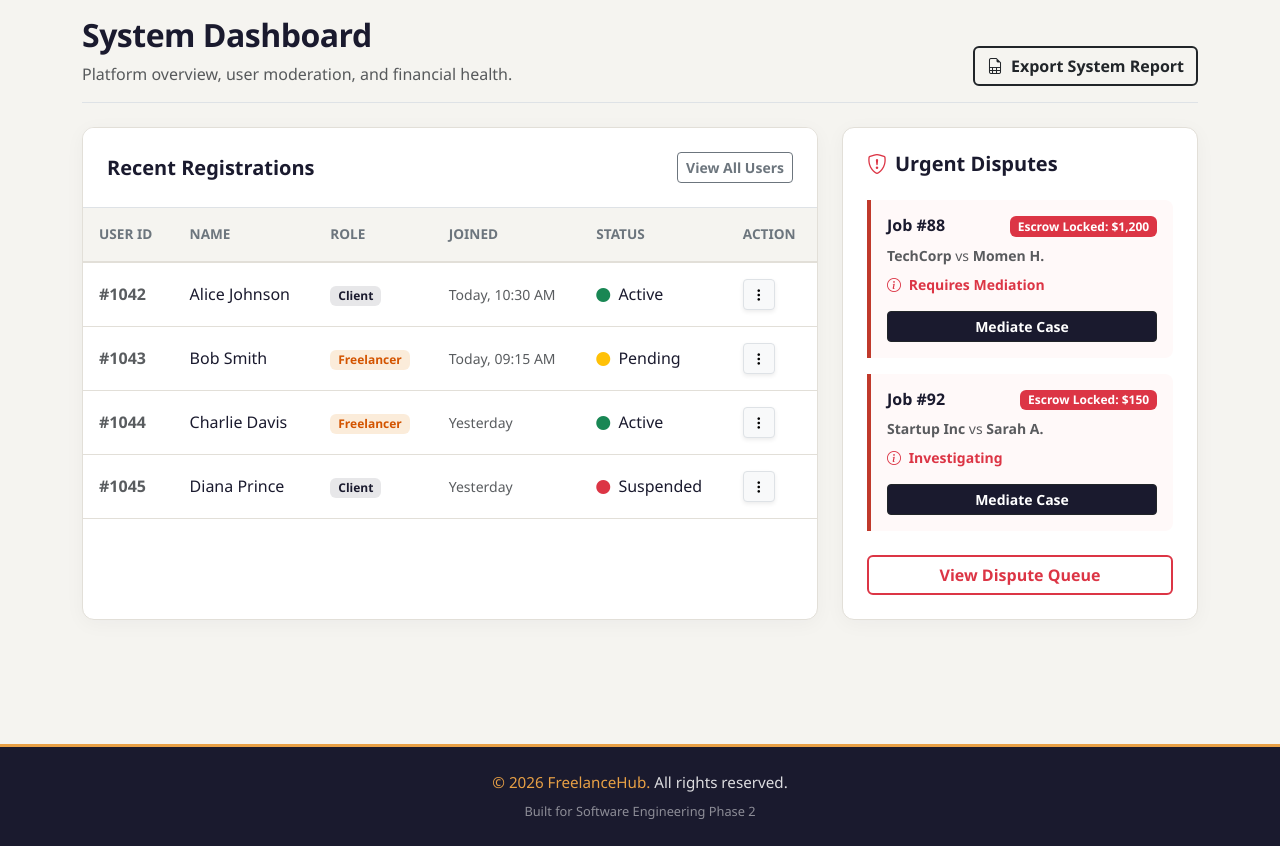
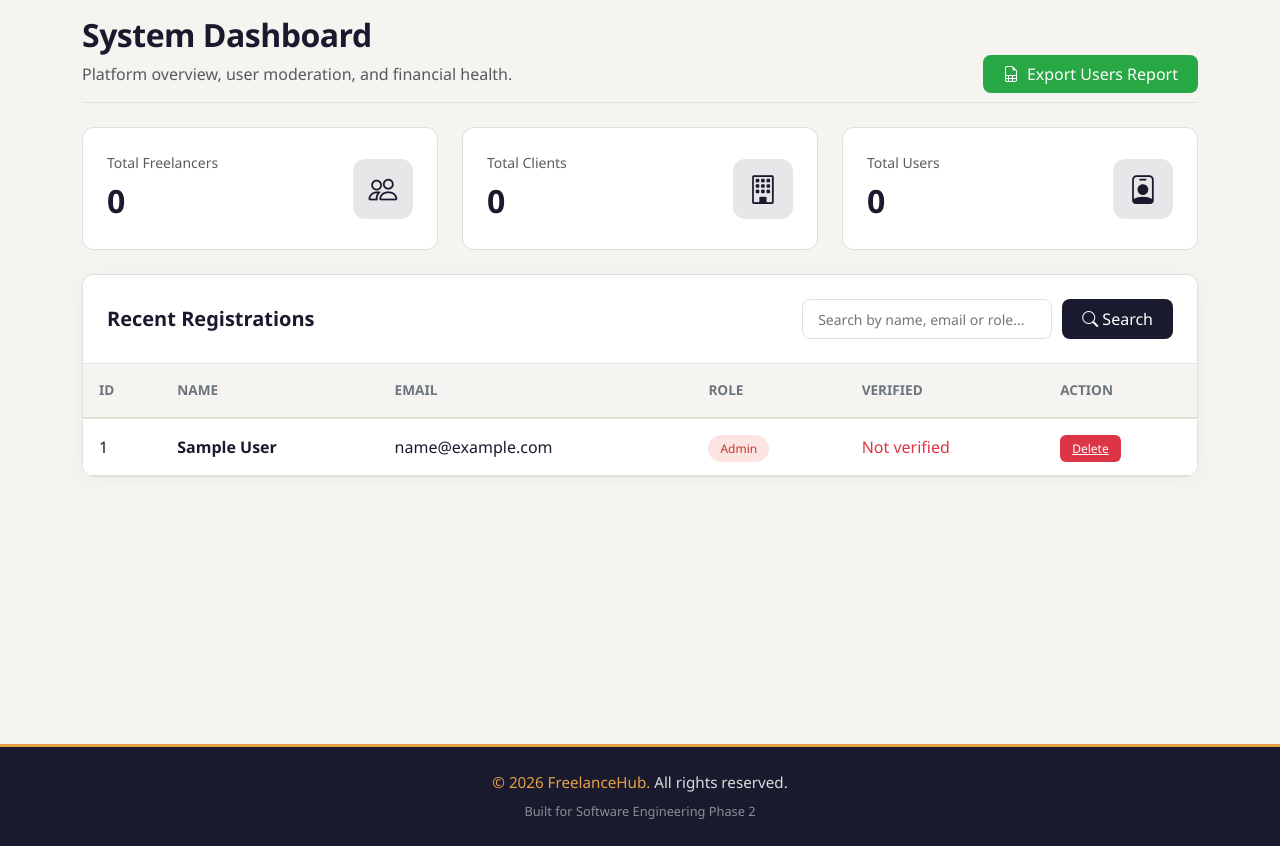
Before and after one commit to momen5406/FreelanceHub-SE-Project, a PHP site: page /views/admin/dashboard.php in a window 1280 px wide. Shown: the part 120-966 px from the top of the page. Run offline with PHP 8.4, Linux system fonts and the light colour scheme; the visitor is signed in with stand-in values (Sample User, id 1).

Commit message:
Update dashboard.php

```diff
--- a/views/admin/dashboard.php
+++ b/views/admin/dashboard.php
@@ -1,25 +1,67 @@
 <?php require_once '../../views/partials/header.php'; ?>
 
 <?php
-// --- CRITICAL SECURITY CHECK ---
-// If a Client or Freelancer tries to type this URL manually, kick them out!
 if (!isset($_SESSION['user_id']) || $_SESSION['role'] !== 'Admin') {
   echo "<div class='container mt-5'><div class='alert alert-danger'>Access Denied. Admin privileges required.</div></div>";
   require_once '../../views/partials/footer.php';
   exit();
 }
 
-$recentUsers = [
-  ['id' => 1042, 'name' => 'Alice Johnson', 'role' => 'Client', 'joined' => 'Today, 10:30 AM', 'status' => 'Active'],
-  ['id' => 1043, 'name' => 'Bob Smith', 'role' => 'Freelancer', 'joined' => 'Today, 09:15 AM', 'status' => 'Pending Review'],
-  ['id' => 1044, 'name' => 'Charlie Davis', 'role' => 'Freelancer', 'joined' => 'Yesterday', 'status' => 'Active'],
-  ['id' => 1045, 'name' => 'Diana Prince', 'role' => 'Client', 'joined' => 'Yesterday', 'status' => 'Suspended'],
-];
+$host = "localhost";
+$user = "root";
+$password = "";
+$database = "freelance_platform";
 
-$disputes = [
-  ['job_id' => 88, 'title' => 'React Native App UI', 'amount' => 1200, 'freelancer' => 'Momen H.', 'client' => 'TechCorp', 'status' => 'Requires Mediation'],
-  ['job_id' => 92, 'title' => 'Logo Design', 'amount' => 150, 'freelancer' => 'Sarah A.', 'client' => 'Startup Inc', 'status' => 'Investigating'],
-];
+$conn = new mysqli($host, $user, $password, $database);
+
+if ($conn->connect_error) {
+  die("Connection failed: " . $conn->connect_error);
+}
+
+if (isset($_GET['delete_id'])) {
+  $delete_id = (int)$_GET['delete_id'];
+  $deleteQuery = "DELETE FROM Users WHERE id = $delete_id";
+  if ($conn->query($deleteQuery)) {
+    echo "<script>alert('User deleted successfully!'); window.location.href='dashboard.php';</script>";
+  } else {
+    echo "<script>alert('Error deleting user!');</script>";
+  }
+}
+
+$search = isset($_GET['search']) ? $conn->real_escape_string($_GET['search']) : '';
+$whereClause = '';
+if (!empty($search)) {
+  $whereClause = "WHERE name LIKE '%$search%' OR email LIKE '%$search%' OR role LIKE '%$search%'";
+}
+
+$recentUsers = [];
+$totalFreelancers = 0;
+$totalClients = 0;
+
+$usersQuery = "SELECT id, name, email, role, is_verified FROM Users $whereClause ORDER BY id DESC LIMIT 50";
+$usersResult = $conn->query($usersQuery);
+
+if ($usersResult && $usersResult->num_rows > 0) {
+  while ($row = $usersResult->fetch_assoc()) {
+    $recentUsers[] = $row;
+  }
+}
+
+$freelancersQuery = "SELECT COUNT(*) as total FROM Users WHERE role = 'Freelancer'";
+$freelancersResult = $conn->query($freelancersQuery);
+if ($freelancersResult && $freelancersResult->num_rows > 0) {
+  $row = $freelancersResult->fetch_assoc();
+  $totalFreelancers = $row['total'];
+}
+
+$clientsQuery = "SELECT COUNT(*) as total FROM Users WHERE role = 'Client'";
+$clientsResult = $conn->query($clientsQuery);
+if ($clientsResult && $clientsResult->num_rows > 0) {
+  $row = $clientsResult->fetch_assoc();
+  $totalClients = $row['total'];
+}
+
+$conn->close();
 ?>
 
 <style>
@@ -62,21 +104,6 @@ $disputes = [
     color: #1a1a2e;
 }
 
-  .icon-jobs {
-    background: rgba(232, 160, 69, 0.15);
-    color: #d35400;
-  }
-
-  .icon-money {
-    background: rgba(46, 204, 113, 0.15);
-    color: #27ae60;
-  }
-
-  .icon-danger {
-    background: rgba(231, 76, 60, 0.15);
-    color: #c0392b;
-  }
-
 .table-fh th {
     background-color: #f5f4f0;
     color: #6c757d;
@@ -98,23 +125,91 @@ $disputes = [
 .badge-role-client {
     background: rgba(26, 26, 46, 0.1);
     color: #1a1a2e;
+    padding: 5px 12px;
+    border-radius: 20px;
+    font-size: 12px;
 }
 
 .badge-role-freelancer {
     background: rgba(232, 160, 69, 0.2);
     color: #d35400;
+    padding: 5px 12px;
+    border-radius: 20px;
+    font-size: 12px;
 }
 
-  .dispute-item {
-    border-left: 4px solid #c0392b;
-    background: rgba(231, 76, 60, 0.03);
-    padding: 1rem;
-    border-radius: 0 8px 8px 0;
-    margin-bottom: 1rem;
+.badge-role-admin {
+    background: rgba(231, 76, 60, 0.15);
+    color: #c0392b;
+    padding: 5px 12px;
+    border-radius: 20px;
+    font-size: 12px;
+}
+
+.search-box {
+    padding: 8px 15px;
+    border: 1px solid #e2dfd8;
+    border-radius: 8px;
+    width: 250px;
+    font-size: 14px;
+}
+
+.btn-search {
+    background: #1a1a2e;
+    color: white;
+    border: none;
+    padding: 8px 20px;
+    border-radius: 8px;
+    margin-left: 10px;
+}
+
+.btn-search:hover {
+    background: #e8a045;
+    color: #1a1a2e;
+}
+
+.btn-delete {
+    background: #dc3545;
+    color: white;
+    border: none;
+    padding: 5px 12px;
+    border-radius: 6px;
+    font-size: 12px;
+    cursor: pointer;
+}
+
+.btn-delete:hover {
+    background: #c82333;
+}
+
+.btn-clear {
+    background: #6c757d;
+    color: white;
+    border: none;
+    padding: 8px 20px;
+    border-radius: 8px;
+    margin-left: 5px;
+}
+
+.btn-clear:hover {
+    background: #5a6268;
+}
+
+.btn-export {
+    background: #28a745;
+    color: white;
+    border: none;
+    padding: 8px 20px;
+    border-radius: 8px;
+    text-decoration: none;
+}
+
+.btn-export:hover {
+    background: #218838;
+    color: white;
 }
 </style>
 
-<!-- Breadcrumbs -->
 <nav aria-label="breadcrumb" class="mb-3 mt-2">
     <ol class="breadcrumb">
         <li class="breadcrumb-item"><a href="/" class="text-muted text-decoration-none">Home</a></li>
@@ -128,95 +223,118 @@ $disputes = [
         <p class="text-muted mb-0">Platform overview, user moderation, and financial health.</p>
     </div>
     <div>
-    <button class="btn btn-outline-dark fw-bold border-2"><i class="bi bi-file-earmark-spreadsheet me-2"></i>Export System Report</button>
+        <a href="export_users.php" class="btn-export">
+            <i class="bi bi-file-earmark-spreadsheet me-2"></i>Export Users Report
+        </a>
     </div>
 </div>
 
-<!-- LOWER SPLIT SCREEN -->
+<div class="row g-4 mb-4">
+    <div class="col-md-4">
+        <div class="admin-metric-card">
+            <div>
+                <div class="text-muted small mb-1">Total Freelancers</div>
+                <div class="fs-2 fw-bold" style="color: #1a1a2e;"><?php echo $totalFreelancers; ?></div>
+            </div>
+            <div class="metric-icon icon-users">
+                <i class="bi bi-people"></i>
+            </div>
+        </div>
+    </div>
+    <div class="col-md-4">
+        <div class="admin-metric-card">
+            <div>
+                <div class="text-muted small mb-1">Total Clients</div>
+                <div class="fs-2 fw-bold" style="color: #1a1a2e;"><?php echo $totalClients; ?></div>
+            </div>
+            <div class="metric-icon icon-users">
+                <i class="bi bi-building"></i>
+            </div>
+        </div>
+    </div>
+    <div class="col-md-4">
+        <div class="admin-metric-card">
+            <div>
+                <div class="text-muted small mb-1">Total Users</div>
+                <div class="fs-2 fw-bold" style="color: #1a1a2e;"><?php echo $totalFreelancers + $totalClients; ?></div>
+            </div>
+            <div class="metric-icon icon-users">
+                <i class="bi bi-person-badge"></i>
+            </div>
+        </div>
+    </div>
+</div>
+
 <div class="row g-4 mb-5">
-
-  <!-- LEFT: Recent Users Table -->
-  <div class="col-xl-8">
+    <div class="col-xl-12">
         <div class="fh-card h-100 overflow-hidden">
-      <div class="p-4 border-bottom bg-white d-flex justify-content-between align-items-center">
+            <div class="p-4 border-bottom bg-white">
+                <div class="d-flex justify-content-between align-items-center">
                     <h5 class="fw-bold mb-0" style="color: #1a1a2e;">Recent Registrations</h5>
-        <a href="/admin/users" class="btn btn-sm btn-outline-secondary fw-bold">View All Users</a>
+                    <form method="GET" action="" class="d-flex">
+                        <input type="text" name="search" class="search-box"
+                            placeholder="Search by name, email or role..."
+                            value="<?php echo htmlspecialchars($search); ?>">
+                        <button type="submit" class="btn-search"><i class="bi bi-search"></i> Search</button>
+                        <?php if (!empty($search)): ?>
+                        <a href="dashboard.php" class="btn-clear"><i class="bi bi-x-circle"></i> Clear</a>
+                        <?php endif; ?>
+                    </form>
+                </div>
             </div>
             <div class="table-responsive">
                 <table class="table table-fh mb-0">
                     <thead>
                         <tr>
-              <th>User ID</th>
+                            <th>ID</th>
                             <th>Name</th>
+                            <th>Email</th>
                             <th>Role</th>
-              <th>Joined</th>
-              <th>Status</th>
+                            <th>Verified</th>
                             <th>Action</th>
                         </tr>
                     </thead>
                     <tbody>
+                        <?php if (empty($recentUsers)): ?>
+                        <tr>
+                            <td colspan="6" class="text-center text-muted py-4">No users found</td>
+                        </tr>
+                        <?php else: ?>
                         <?php foreach ($recentUsers as $user): ?>
                         <tr>
-                <td class="text-muted fw-bold">#<?= $user['id'] ?></td>
-                <td><?= htmlspecialchars($user['name']) ?></td>
+                            <td><?php echo $user['id']; ?></td>
+                            <td><strong><?php echo htmlspecialchars($user['name']); ?></strong></td>
+                            <td><?php echo htmlspecialchars($user['email']); ?></td>
                             <td>
-                  <span class="badge <?= $user['role'] === 'Client' ? 'badge-role-client' : 'badge-role-freelancer' ?> px-2 py-1">
-                    <?= $user['role'] ?>
-                  </span>
+                                <?php
+                    if ($user['role'] == 'Client') {
+                      echo '<span class="badge-role-client">Client</span>';
+                    } elseif ($user['role'] == 'Freelancer') {
+                      echo '<span class="badge-role-freelancer">Freelancer</span>';
+                    } else {
+                      echo '<span class="badge-role-admin">Admin</span>';
+                    }
+                    ?>
                             </td>
-                <td class="text-muted small"><?= $user['joined'] ?></td>
                             <td>
-                  <?php if ($user['status'] === 'Active'): ?>
-                    <i class="bi bi-circle-fill text-success small me-1"></i> Active
-                  <?php elseif ($user['status'] === 'Pending Review'): ?>
-                    <i class="bi bi-circle-fill text-warning small me-1"></i> Pending
+                                <?php if ($user['is_verified'] == 1): ?>
+                                <span class="text-success">Verified</span>
                                 <?php else: ?>
-                    <i class="bi bi-circle-fill text-danger small me-1"></i> Suspended
+                                <span class="text-danger">Not verified</span>
                                 <?php endif; ?>
                             </td>
                             <td>
-                  <button class="btn btn-sm btn-light border shadow-sm"><i class="bi bi-three-dots-vertical"></i></button>
+                                <a href="?delete_id=<?php echo $user['id']; ?>" class="btn-delete"
+                                    onclick="return confirm('Are you sure you want to delete this user?')">Delete</a>
                             </td>
                         </tr>
                         <?php endforeach; ?>
+                        <?php endif; ?>
                     </tbody>
                 </table>
             </div>
         </div>
     </div>
-
-  <!-- RIGHT: Action Center & Disputes -->
-  <div class="col-xl-4">
-    <div class="fh-card h-100 p-4">
-      <h5 class="fw-bold mb-4" style="color: #1a1a2e;">
-        <i class="bi bi-shield-exclamation text-danger me-2"></i>Urgent Disputes
-      </h5>
-
-      <?php if (empty($disputes)): ?>
-        <div class="text-center p-4">
-          <i class="bi bi-check-circle text-success fs-1 mb-2 d-block"></i>
-          <h6 class="fw-bold text-muted">All clear!</h6>
-          <p class="small text-muted mb-0">There are no active disputes to mediate.</p>
-        </div>
-      <?php else: ?>
-        <?php foreach ($disputes as $dispute): ?>
-          <div class="dispute-item">
-            <div class="d-flex justify-content-between align-items-start mb-2">
-              <h6 class="fw-bold mb-0" style="color: #1a1a2e;">Job #<?= $dispute['job_id'] ?></h6>
-              <span class="badge bg-danger">Escrow Locked: $<?= number_format($dispute['amount']) ?></span>
-            </div>
-            <div class="small text-muted mb-2">
-              <strong><?= $dispute['client'] ?></strong> vs <strong><?= $dispute['freelancer'] ?></strong>
-            </div>
-            <p class="small fw-bold text-danger mb-3"><i class="bi bi-info-circle me-1"></i> <?= $dispute['status'] ?></p>
-            <button class="btn btn-dark btn-sm w-100 fw-bold" style="background: #1a1a2e;">Mediate Case</button>
-          </div>
-        <?php endforeach; ?>
-        <a href="/admin/disputes" class="btn btn-outline-danger w-100 fw-bold mt-2 border-2">View Dispute Queue</a>
-      <?php endif; ?>
-    </div>
-  </div>
-
 </div>
 
 <?php require_once '../../views/partials/footer.php'; ?>
```
Lines whose indentation alone changed are shown as unchanged.
